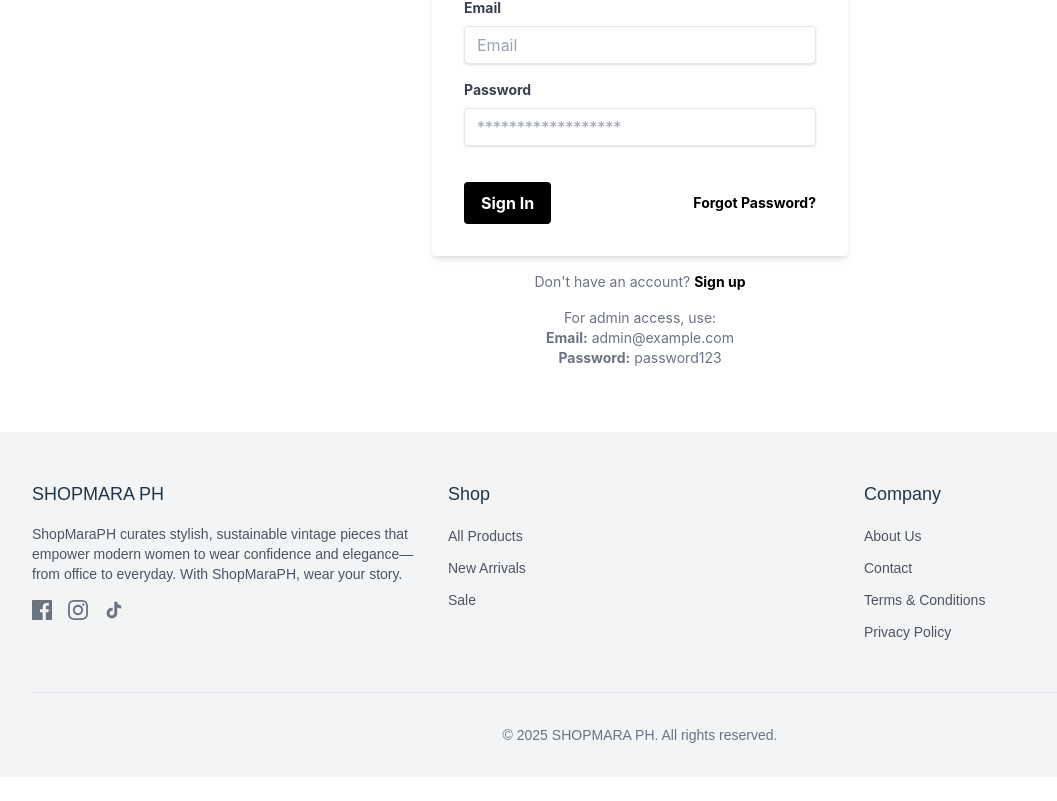
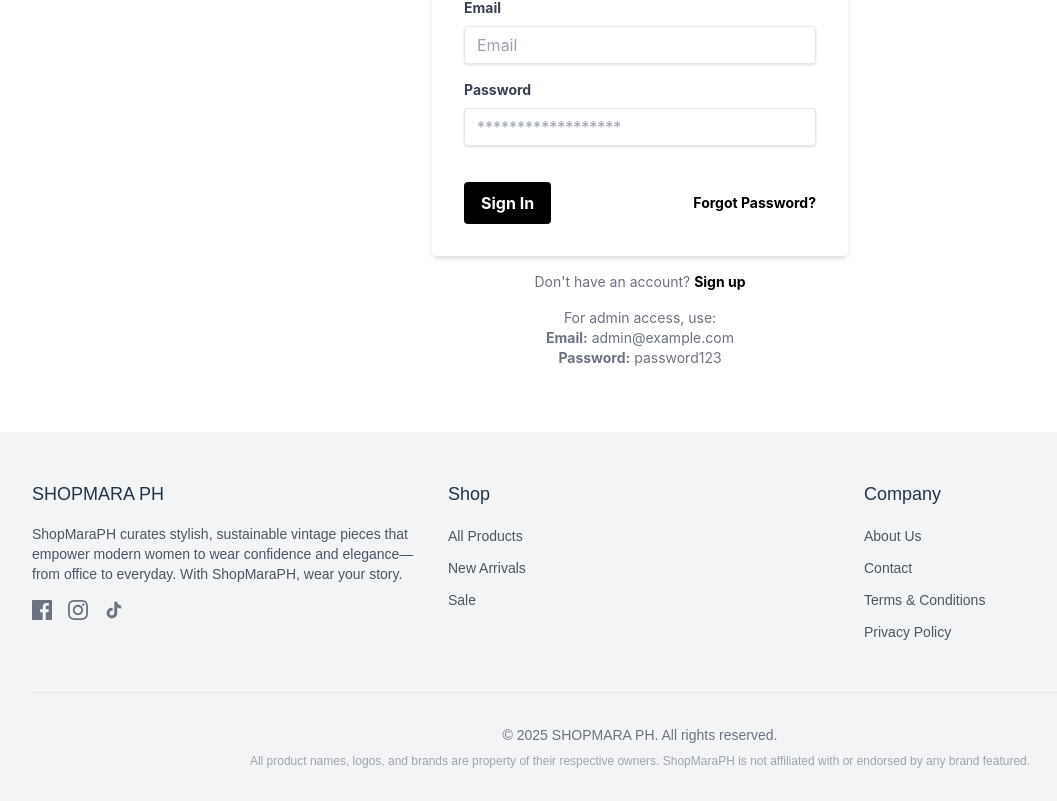
Before and after one commit to karlito0oo/ShopMaraPH, a React (Vite) app: page /login in a window 1280 px wide. Shown: the part 215-1016 px from the top of the page, without its empty margins (0-1057 px from the left). Before the commit the page ends 992 px from the top, so only its background shows below. Built offline with nearby package versions, Linux system fonts and the light colour scheme; no server answers; a web font is replaced by a local one.

Commit message:
- Add in smaller text under current all rights reserved footer: All product names, logos, and brands are property of their respective owners. ShopMaraPH is not affiliated with or endorsed by any brand featured.

```diff
--- a/src/components/Footer.tsx
+++ b/src/components/Footer.tsx
@@ -59,6 +59,9 @@
           <p className="text-sm text-gray-500 text-center">
             &copy; {currentYear} SHOPMARA PH. All rights reserved.
           </p>
+          <p className="text-xs text-gray-400 text-center mt-2">
+            All product names, logos, and brands are property of their respective owners. ShopMaraPH is not affiliated with or endorsed by any brand featured.
+          </p>
         </div>
       </div>
     </footer>
```
